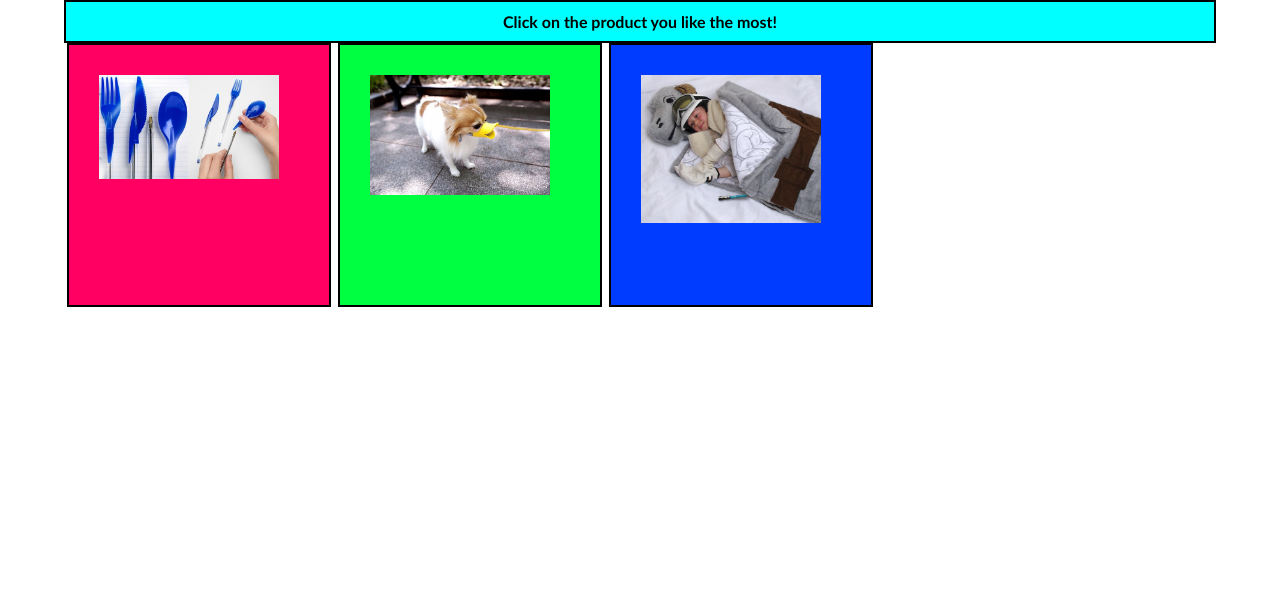
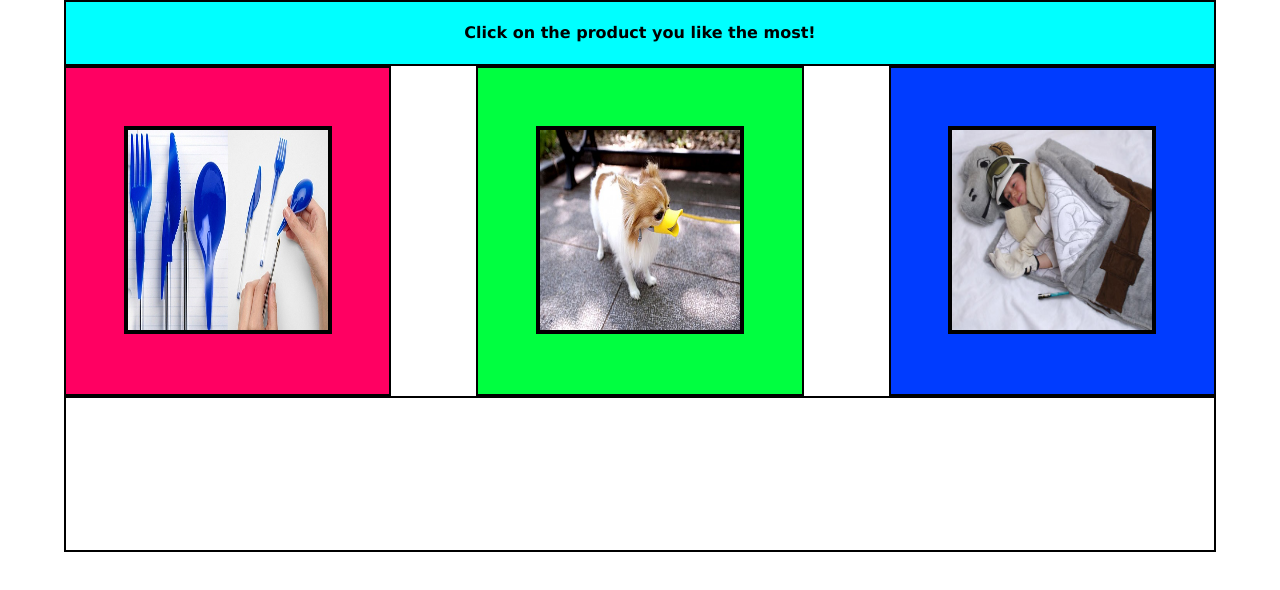
Before and after one commit to ColorInvert/odd-duck, a plain HTML site: page index.html in a window 1280 px wide. Drawn offline with nearby package versions, Linux system fonts and the light colour scheme.

Commit message:
Refactored all of my CSS, and got grid implmented for the overarching formatting, and flex nested within for the 3 product choices. Added basic styling and beautifying for the chart and containers

```diff
--- a/css/style.css
+++ b/css/style.css
@@ -2,101 +2,71 @@
   width: 90%;
   margin: auto;
   display: grid;
-  grid-template-columns: 1fr, 1fr, 1fr;
+  grid-template-columns: 1fr 1fr 1fr;
 
   grid-auto-rows: minmax(40px, auto);
 
 
   grid-template-areas:
     "header header header"
-    "pictureA pictureB pictureC"
-    "pictureA pictureB pictureC"
-    "pictureA pictureB pictureC"
+    "image image image"
     "footer footer footer"
 
 }
 
-.grid-container div {
-  border: 2px solid black;
-  font-size: larger;
-  padding: 30px;
-  width: 200px;
-  height: 200px;
+#img-container {
+  grid-area: image;
+  display: flex;
+  justify-content: space-between;
 
 }
 
-.grid-container img {
-  max-width: 90%;
-  max-height: 90%;
+.img {
+  max-width: 100%;
+  width: 200px;
+  height: 200px;
+  max-height: auto;
+  border: 4px solid black;
 }
 
-.grid-item1 {
+.header {
   grid-area: header;
   background-color: aqua;
+  font-family: 'Lucida Sans', 'Lucida Sans Regular', 'Lucida Grande', 'Lucida Sans Unicode', Geneva, Verdana, sans-serif;
+  font-weight: 800;
+  padding: 2%;
+  text-align: center;
   border: 2px solid black;
 }
 
-.grid-item2 {
+.pictureA {
   grid-area: pictureA;
   background-color: rgb(255, 0, 98);
-}
-
-.grid-item3 {
-  grid-area: pictureB;
-  background-color: rgb(0, 255, 64);
-}
-
-.grid-item4 {
-  grid-area: pictureC;
-  background-color: rgb(0, 60, 255);
-}
-
-.grid-item5 {
-  grid-area: footer;
-  background-color: rgb(212, 0, 255);
-  font-family: 'Gill Sans', 'Gill Sans MT', Calibri, 'Trebuchet MS', sans-serif;
-}
-
-#img-container {
-  display: flex;
-  justify-content: space-around;
+  padding: 5%;
+  border: 2px solid black;
 
 }
 
-#show-results-btn {
-  width: 120px;
-  height: 20px;
-  border-radius: 5px;
-  font-weight: 800;
-  text-align: center;
+.pictureB {
+  grid-area: pictureB;
+  background-color: rgb(0, 255, 64);
+  padding: 5%;
+  border: 2px solid black;
+
 }
 
-ul {
-  width: 90%;
-  height: 20px;
-  border-radius: 5px;
-  font-weight: 800;
-  text-align: center;
-  justify-self: center;
+.pictureC {
+  grid-area: pictureC;
+  background-color: rgb(0, 60, 255);
+  padding: 5%;
+  border: 2px solid black;
+
 }
 
-li {
-  margin-top: 15px;
-  width: 90%;
-  height: 20px;
-  border-radius: 5px;
-  font-weight: 800;
-  text-align: center;
-  justify-self: center;
+.footer {
+  grid-area: footer;
+
+  font-family: 'Gill Sans', 'Gill Sans MT', Calibri, 'Trebuchet MS', sans-serif;
+  border: 2px solid black;
+
 }
-
-h1 {
-  font-family: 'Gill Sans', 'Gill Sans MT', Calibri, 'Trebuchet MS', sans-serif;
-font-weight: 900;
-text-align: center;
-padding: 1%;
-}
-
-#chartZone{
-  width: 80%;
-}
--- a/index.html
+++ b/index.html
@@ -18,33 +18,36 @@
 
 
   <main class="grid-container">
-    <h1 class="grid-item1">Click on the product you like the most!</h1>
+
+    <h1 class="header">Click on the product you like the most!</h1>
+
     <section id="img-container">
 
-      <div class="grid-item2"><img id="img-one" src="" alt=""></div>
-      <div class="grid-item3"><img id="img-two" src="" alt=""></div>
-      <div class="grid-item4"><img id="img-three" src="" alt=""></div>
+      <div class="pictureA"><img class="img" id="img-one" src="" alt=""></div>
+      <div class="pictureB"><img class="img" id="img-two" src="" alt=""></div>
+      <div class="pictureC"><img class="img" id="img-three" src="" alt=""></div>
 
     </section>
     <!-- <div class="grid-item5" id="show-results-btn">View Results</div> -->
 
 
 
-    <section id=chartZone>
-
+    <section class="footer" id="chart-zone">
 
       <!-- ? CHART JS CANVAS -->
       <canvas id="myChart"></canvas>
+
     </section>
 
 
   </main>
-  <ul id="results-container"></ul>
+
 
 
   <footer>
 
   </footer>
+
   <script src="https://cdn.jsdelivr.net/npm/chart.js@3.9.1/dist/chart.min.js"></script>
 
   <script src="js/app.js"></script>
--- a/js/app.js
+++ b/js/app.js
@@ -112,6 +112,7 @@ imgContainer.addEventListener('click', handleClick);
 
 function handleClick(event) {
   console.dir(event.target);
+
   let imgClicked = event.target.alt;
 
 
```
